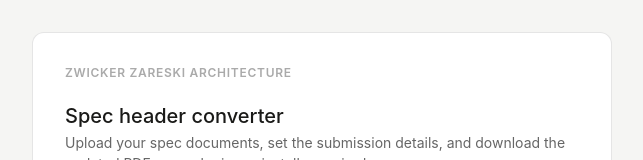
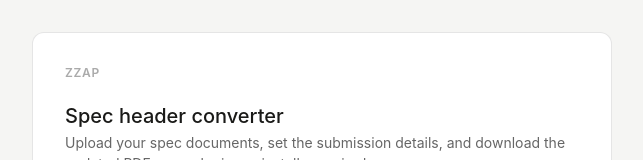
Before and after one commit to zzap-automation/spec-converter-upload, a plain HTML site: page index.html in a window 1280 px wide. Shown: the top 160 px of the page, without its empty margins (318-961 px from the left). Drawn offline with nearby package versions, Linux system fonts and the light colour scheme.

Commit message:
Update index.html

```diff
--- a/index.html
+++ b/index.html
@@ -55,7 +55,7 @@
 </head>
 <body>
 <div class="card">
-  <div class="logo">Zwicker Zareski Architecture</div>
+  <div class="logo">zzap</div>
 
   <!-- ── MAIN FORM ───────────────────────── -->
   <div id="screen-main">
```
